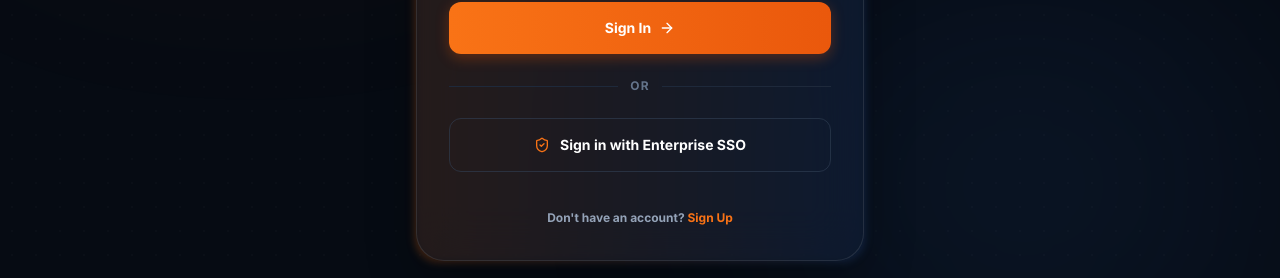
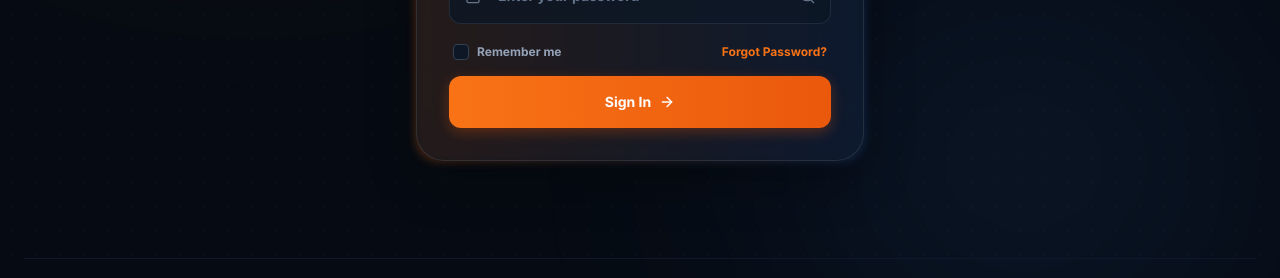
Before and after one commit to ravitejaungrala/montanary-insta, a React (Vite) app in the folder apps/product-page/: page / in a window 1280 px wide. Shown: the part 477-755 px from the top of the page. Built offline with nearby package versions, Linux system fonts and the light colour scheme; no server answers; a web font is replaced by a local one.

Commit message:
Remove Enterprise SSO button, OR separator, and Sign Up redirect link from login card

```diff
--- a/apps/product-page/src/components/ui/SignInCard.jsx
+++ b/apps/product-page/src/components/ui/SignInCard.jsx
@@ -296,31 +296,6 @@ const SignInCard = ({
                   )}
                 </motion.button>
 
-                {/* OR Separator */}
-                <div className="flex items-center gap-3 my-4 py-2">
-                  <div className="h-[1px] bg-slate-800 flex-1" />
-                  <span className="text-slate-500 text-xs font-bold uppercase tracking-widest">OR</span>
-                  <div className="h-[1px] bg-slate-800 flex-1" />
-                </div>
-
-                {/* Enterprise SSO Button */}
-                <button
-                  type="button"
-                  className="w-full bg-transparent border border-slate-700/60 text-white hover:border-slate-600 text-sm py-4 rounded-xl flex items-center justify-center gap-2.5 transition-all font-medium"
-                >
-                  <ShieldCheck className="w-4 h-4 text-orange-500" />
-                  <span>Sign in with Enterprise SSO</span>
-                </button>
-
-                {/* Registration Redirect */}
-                <div className="text-center pt-4">
-                  <Link
-                    to="/signup"
-                    className="text-xs text-slate-400 hover:text-slate-300 transition-colors"
-                  >
-                    Don't have an account? <span className="text-orange-500 font-semibold">Sign Up</span>
-                  </Link>
-                </div>
               </form>
             )}
 
```
